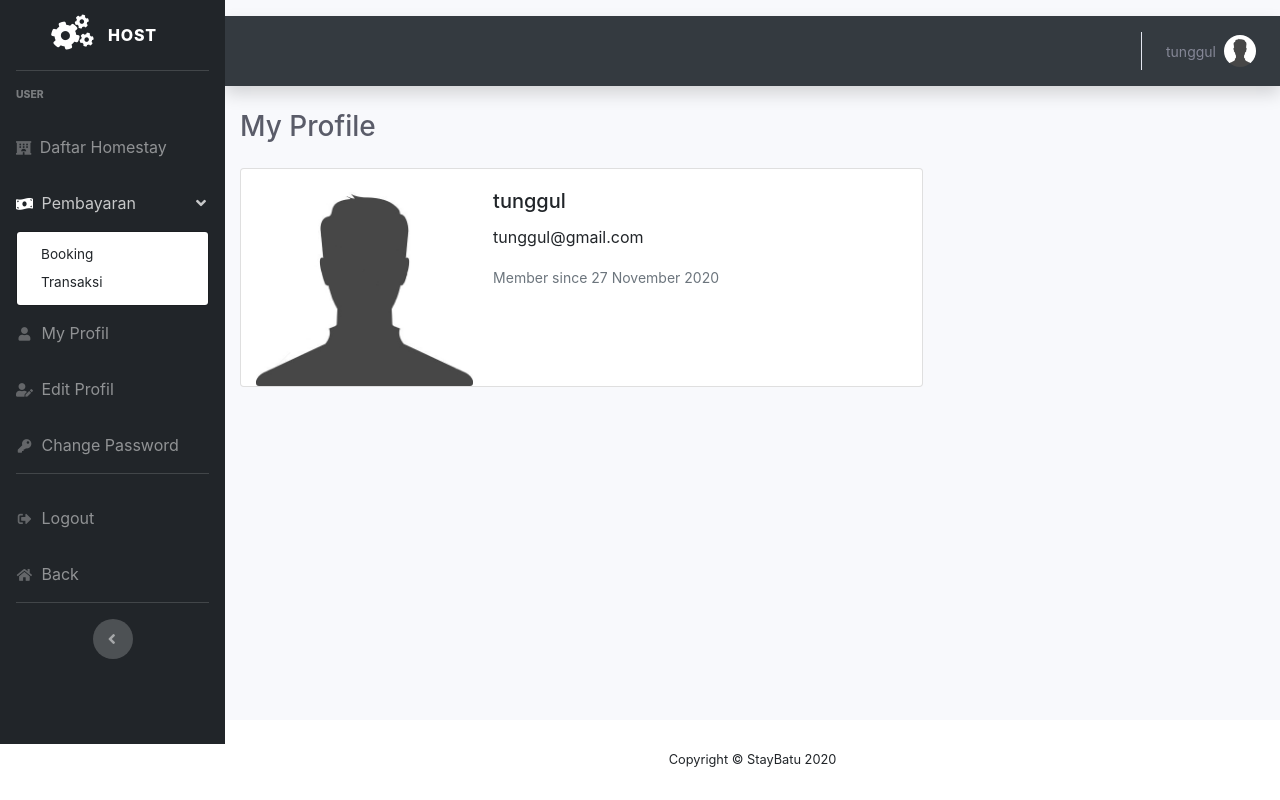
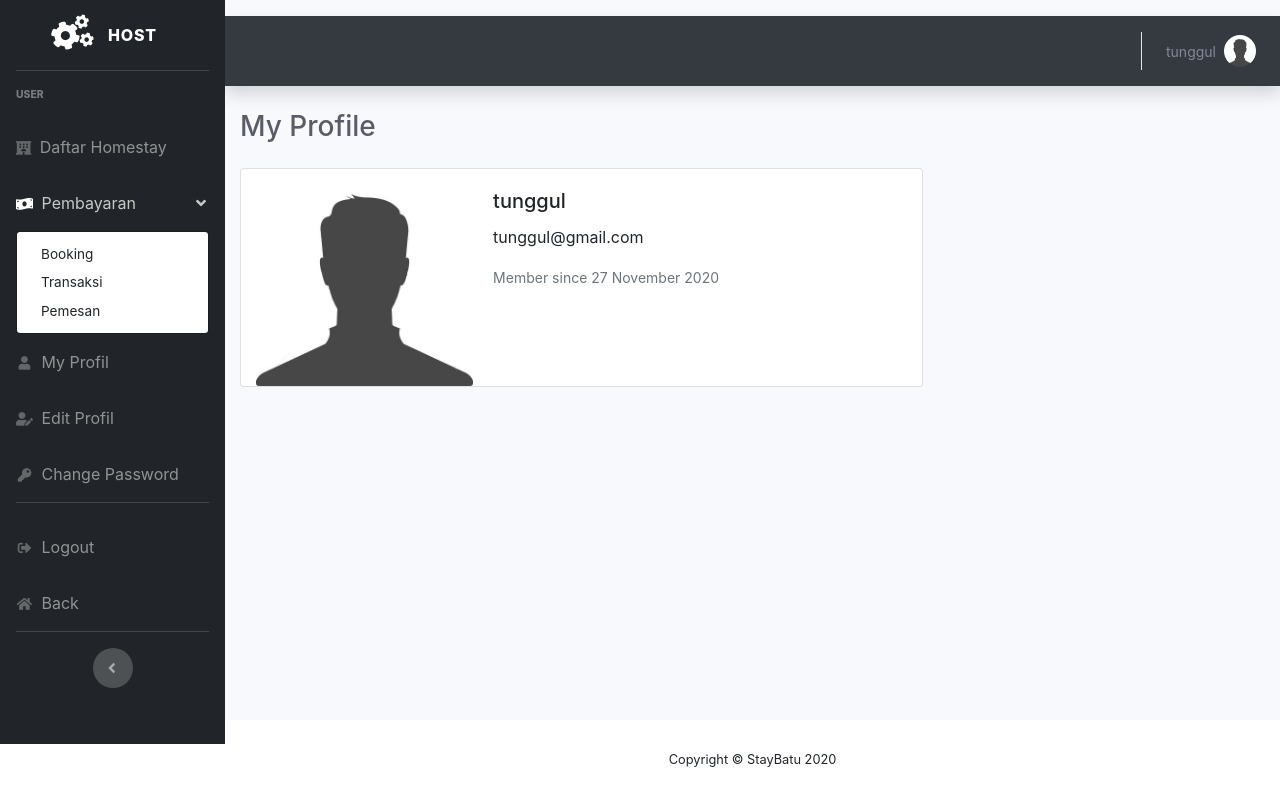
Before and after one commit to mercyano/StayBatu, a CodeIgniter app: page /staybatu-site/user in a window 1280 px wide, after a click on "Pembayaran". Run offline with CodeIgniter, Linux system fonts and the light colour scheme; a user stored in the database is signed in; data comes from the database, SQL or seed files in the repository; some libraries are stand-ins or nearby versions.

Commit message:
Add files via upload

```diff
--- a/staybatu-site/application/views/templates_login/sidebar.php
+++ b/staybatu-site/application/views/templates_login/sidebar.php
@@ -48,6 +48,7 @@
                   <div class="dropdown-menu" aria-labelledby="pagesDropdown">
                     <a class="dropdown-item" href="<?= base_url('admin/reservasi'); ?>">Booking</a>
                     <a class="dropdown-item" href="<?= base_url('admin/reservasi_pembayaran'); ?>">Transaksi</a>
+                    <a class="dropdown-item" href="<?= base_url('admin/pemesan'); ?>">Pemesan</a>
                   </div>
             </li>
             <li class="nav-item dropdown">
--- a/staybatu-site/application/views/templates_login/user_sidebar.php
+++ b/staybatu-site/application/views/templates_login/user_sidebar.php
@@ -29,6 +29,7 @@
                   <div class="dropdown-menu" aria-labelledby="pagesDropdown">
                     <a class="dropdown-item" href="<?= base_url('user/booking'); ?>">Booking</a>
                     <a class="dropdown-item" href="<?= base_url('user/transaksi'); ?>">Transaksi</a>
+                    <a class="dropdown-item" href="<?= base_url('user/pemesan'); ?>">Pemesan</a>
                   </div>
             </li>
             <li class="nav-item">
```
